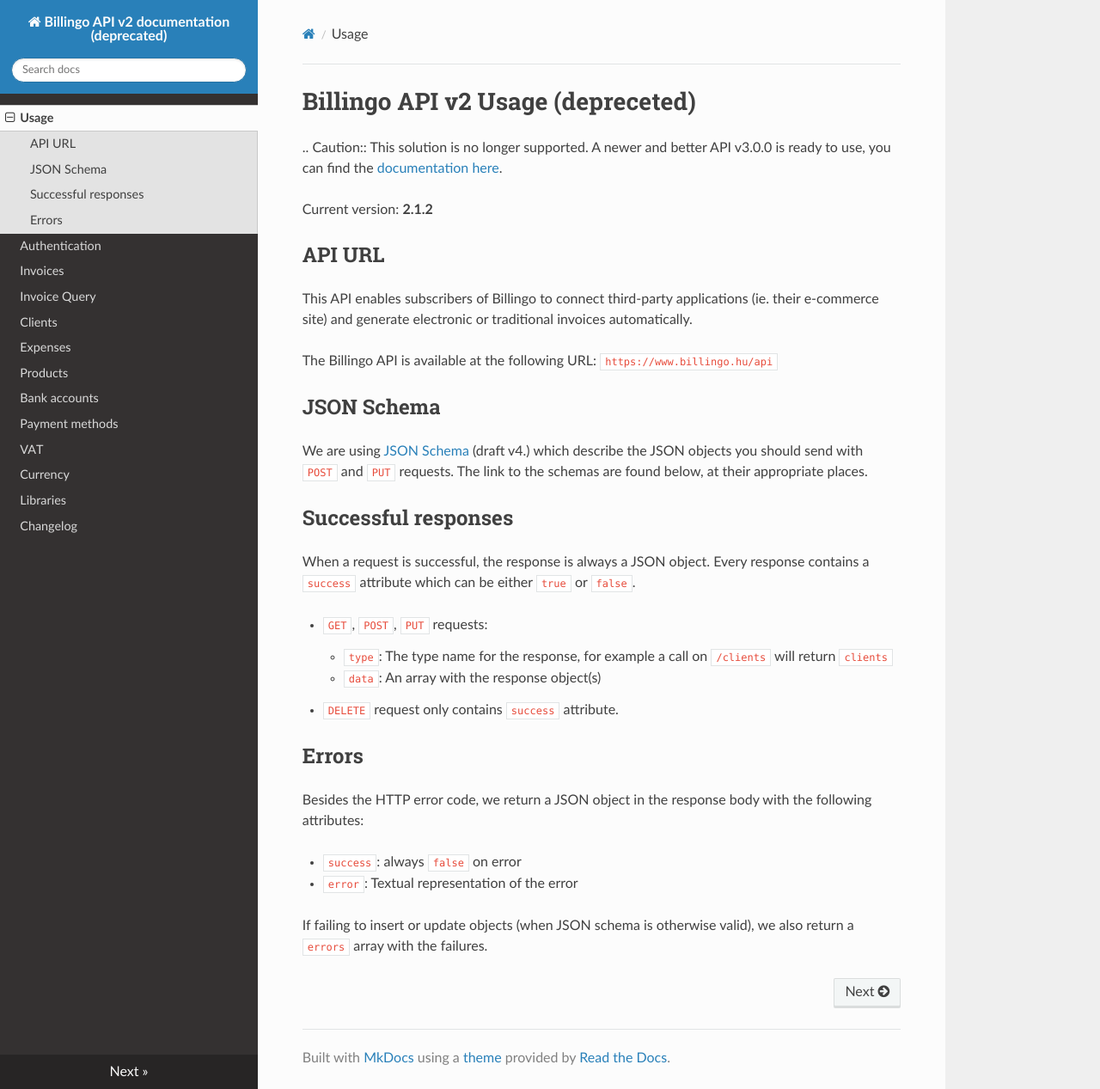
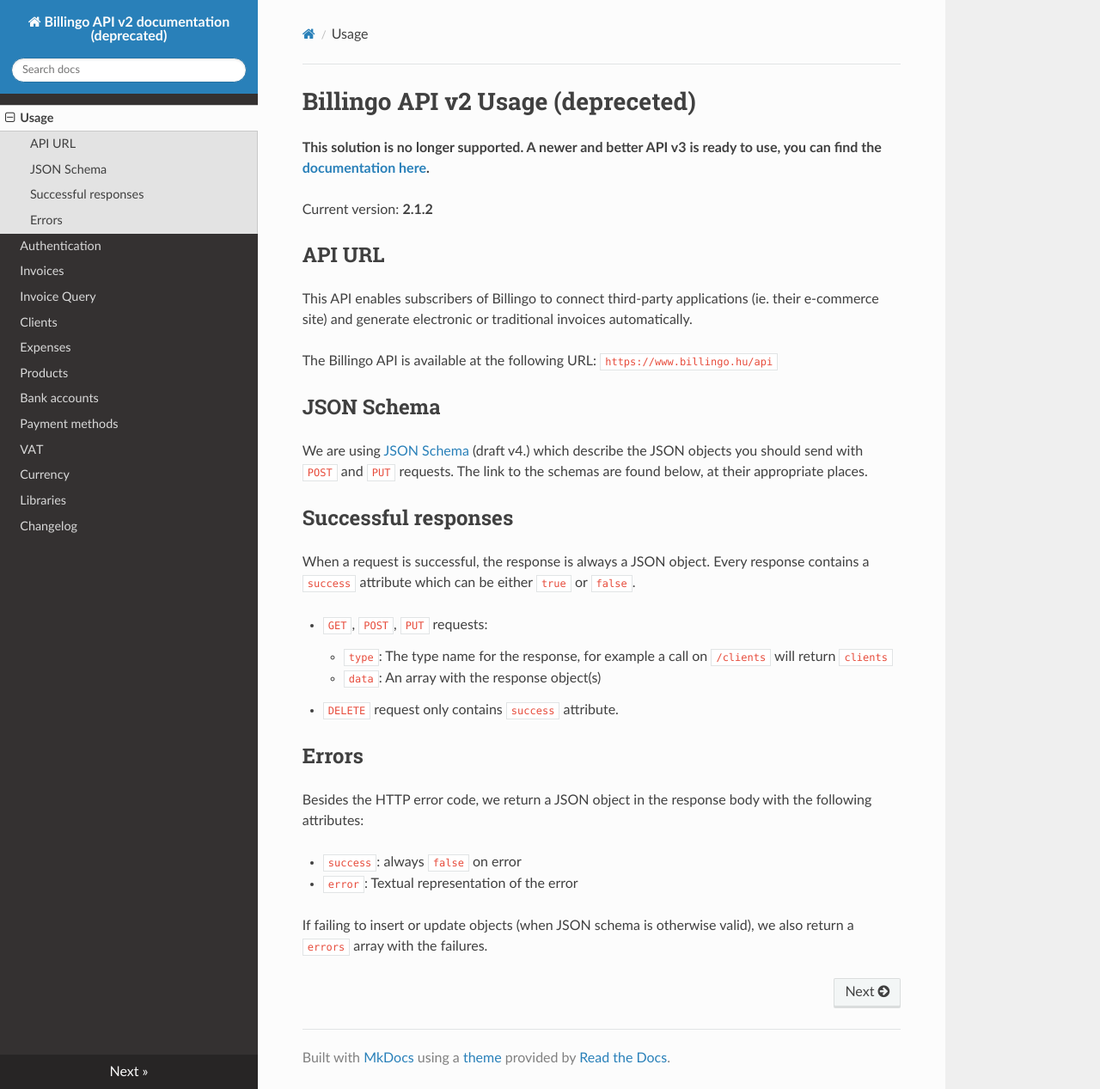
Before and after one commit to octonull/Billingo-API-docs, an MkDocs documentation site: the page built from docs/index.md, in a window 1280 px wide and 1267 px high. Shown: the whole window at 86% size. Built offline with MkDocs 1.6.1, drawn with Linux system fonts in a browser that asks for light colours; nearby versions of some CDN libraries; old or Windows-style settings are respelled for this version of MkDocs.

Commit message:
prepare deprecated caution

```diff
--- a/docs/index.md
+++ b/docs/index.md
@@ -1,7 +1,7 @@
 # Billingo API v2 Usage (depreceted)
 
 
-.. Caution:: This solution is no longer supported. A newer and better API v3.0.0 is ready to use, you can find the [documentation here](https://api.billingo.hu).
+**This solution is no longer supported. A newer and better API v3 is ready to use, you can find the [documentation here](https://api.billingo.hu).**
 
 Current version: **2.1.2**
 
```
